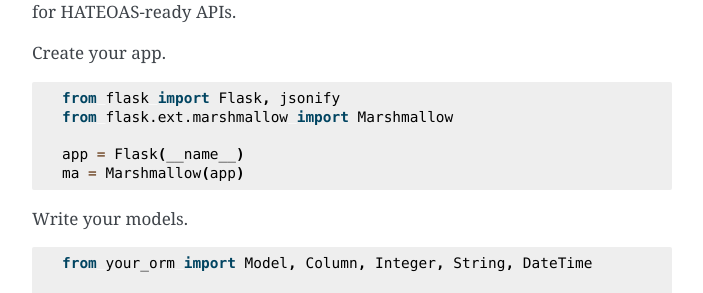
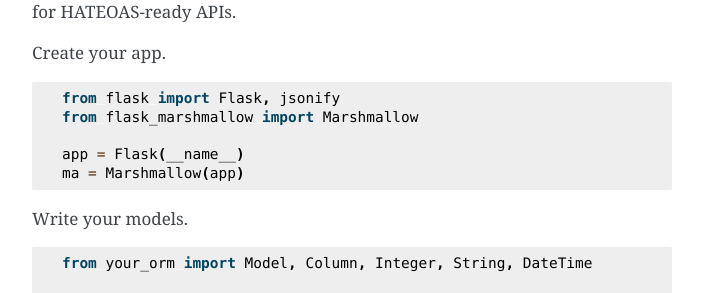
Before and after one commit to marshmallow-code/flask-marshmallow, a Sphinx documentation site: the page built from docs/index.rst, in a window 1280 px wide. Shown: the part 355-648 px from the top of the page, without its empty margins (288-991 px from the left). Built offline with Sphinx 7.4.7, drawn with Linux system fonts in a browser that asks for light colours; pages that are not in the unit, such as notebooks, are missing from menus.

Commit message:
Update imports to flask_marshmallow instead of flask.ext.marshmallow
See mitsuhiko/flask#1135

```diff
--- a/README.rst
+++ b/README.rst
@@ -6,7 +6,7 @@
     :target: http://badge.fury.io/py/flask-marshmallow
     :alt: Latest version
 
-.. image:: https://travis-ci.org/marshmallow-code/flask-marshmallow.png?branch=master
+.. image:: https://travis-ci.org/marshmallow-code/flask-marshmallow.png?branch=pypi
     :target: https://travis-ci.org/marshmallow-code/flask-marshmallow
 
 
@@ -21,7 +21,7 @@
 .. code-block:: python
 
     from flask import Flask, jsonify
-    from flask.ext.marshmallow import Marshmallow
+    from flask_marshmallow import Marshmallow
 
     app = Flask(__name__)
     ma = Marshmallow(app)
--- a/docs/index.rst
+++ b/docs/index.rst
@@ -19,7 +19,7 @@
 .. code-block:: python
 
     from flask import Flask, jsonify
-    from flask.ext.marshmallow import Marshmallow
+    from flask_marshmallow import Marshmallow
 
     app = Flask(__name__)
     ma = Marshmallow(app)
--- a/flask_marshmallow/__init__.py
+++ b/flask_marshmallow/__init__.py
@@ -1,7 +1,7 @@
 # -*- coding: utf-8 -*-
 """
-    flask.ext.marshmallow
-    ~~~~~~~~~~~~~~~~~~~~~
+    flask_marshmallow
+    ~~~~~~~~~~~~~~~~~
 
     Integrates the marshmallow serialization/deserialization library
     with your Flask application.
--- a/test_flask_marshmallow.py
+++ b/test_flask_marshmallow.py
@@ -6,8 +6,8 @@
 from werkzeug.routing import BuildError
 from werkzeug.wrappers import BaseResponse
 
-from flask.ext.marshmallow import Marshmallow
-from flask.ext.marshmallow.fields import _tpl
+from flask_marshmallow import Marshmallow
+from flask_marshmallow.fields import _tpl
 
 _app = Flask(__name__)
 
```
